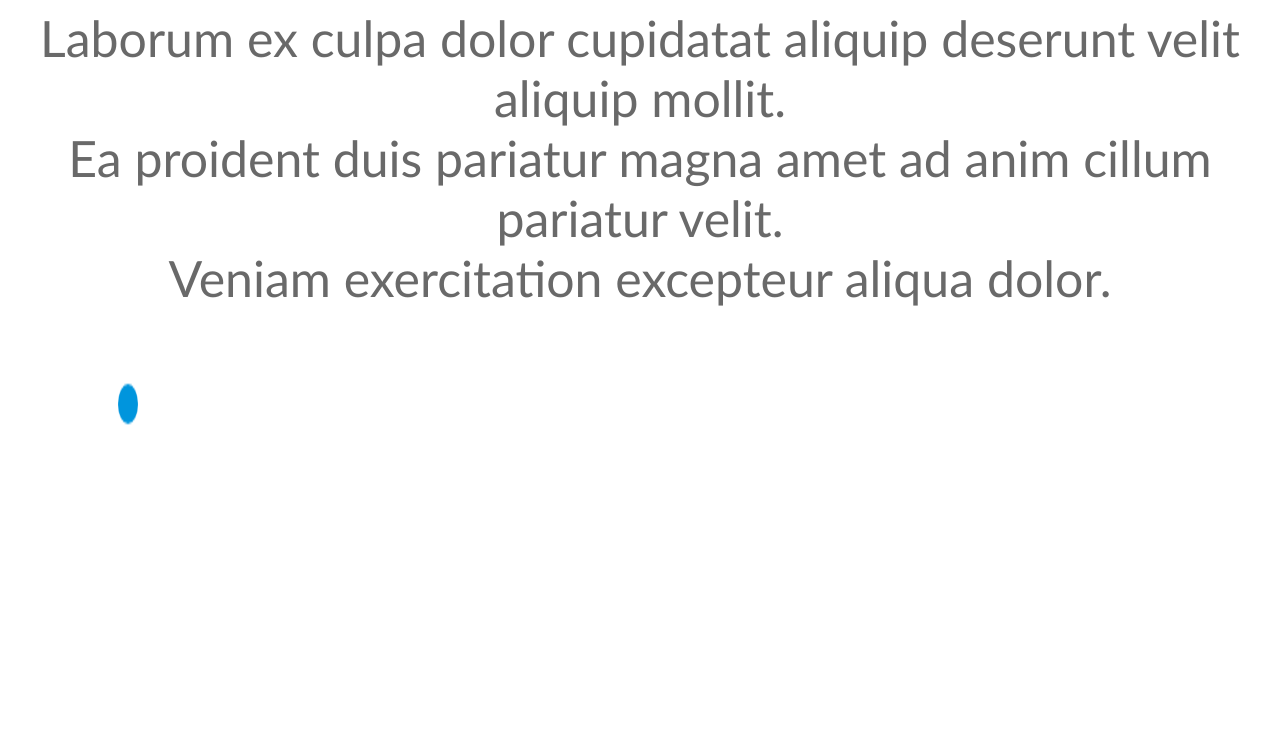
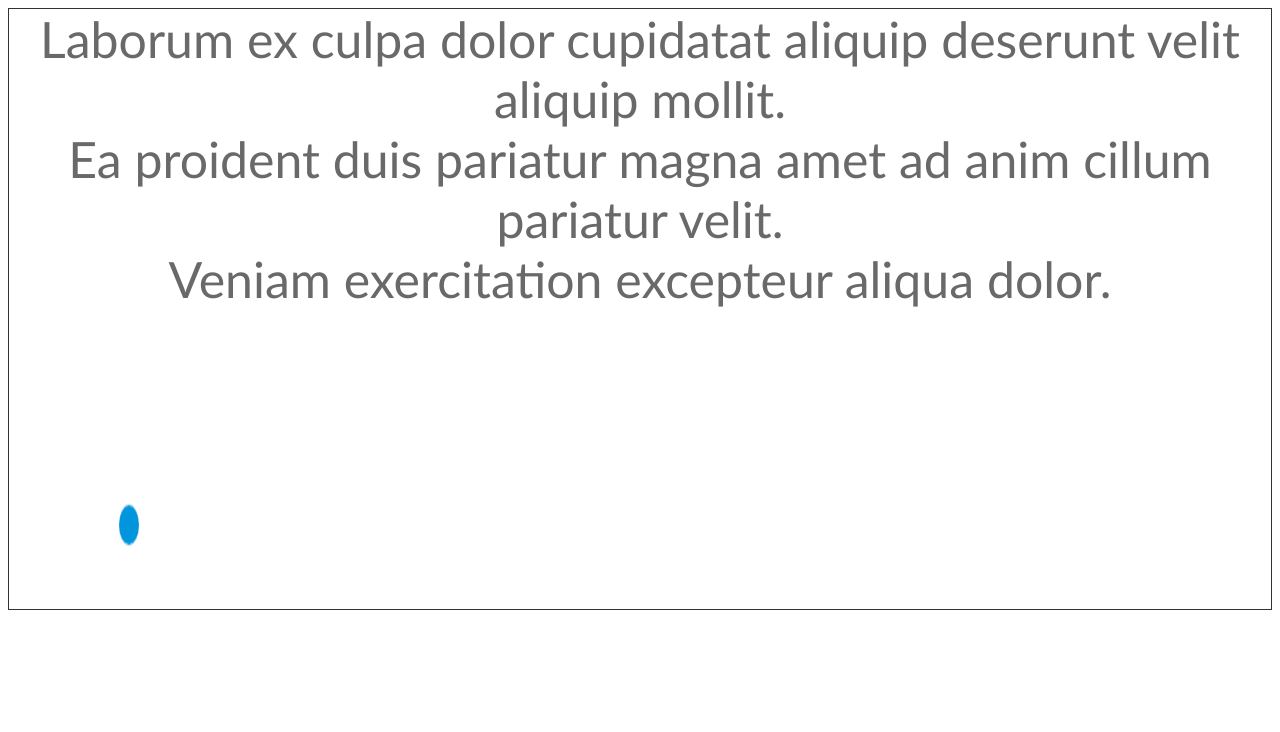
Before and after one commit to nfintegra/Physics, a plain HTML site: page index.html in a window 1280 px wide. Drawn offline with Linux system fonts and the light colour scheme.

Commit message:
Updated Style sheet

```diff
--- a/style.css
+++ b/style.css
@@ -1,7 +1,10 @@
-.wrapper{
+.grid{
     display:grid;
     grid-template-rows: 70% 30%;
-    grid-row-gap: 1em;
+}
+
+.grid{
+    border: #333 1px solid;
 }
 
 .intro {
```
